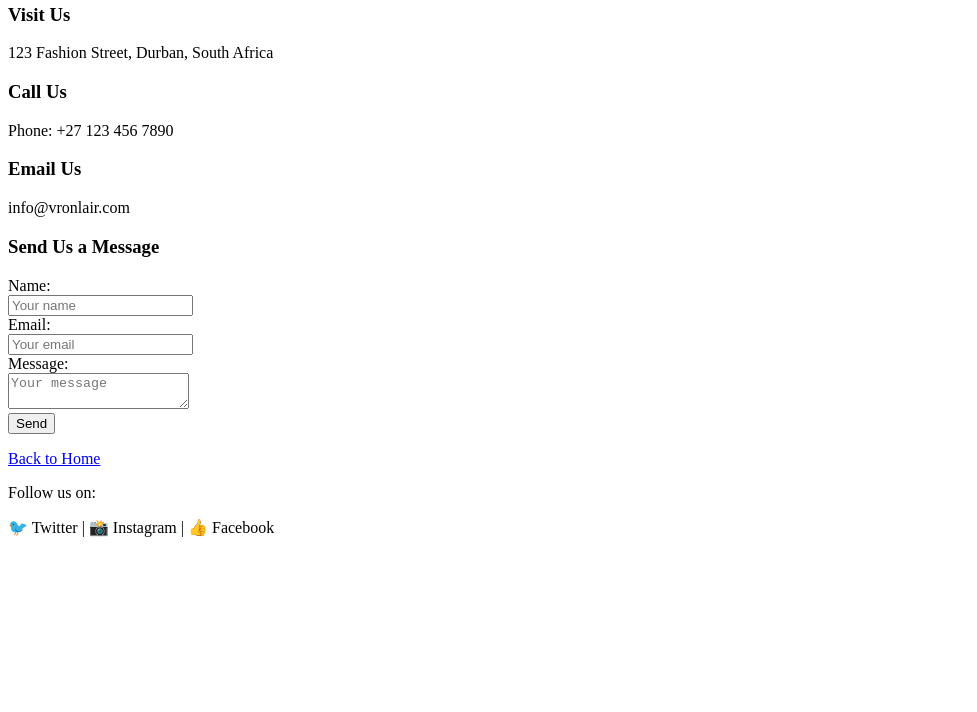
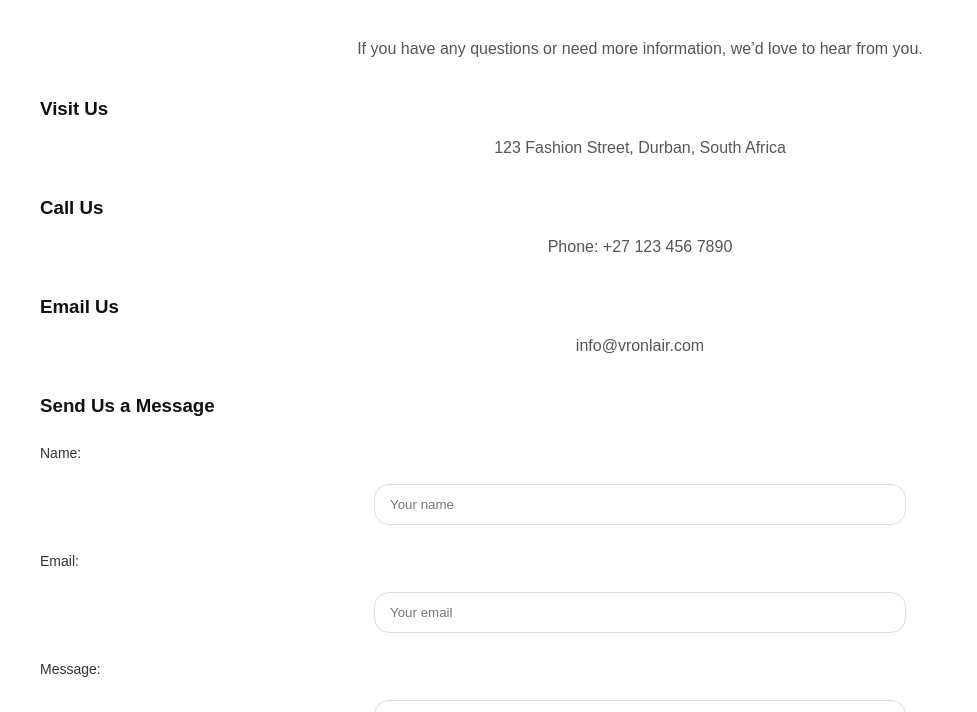
Before and after one commit to Ndumisomathenjwa/ST10475984, a plain HTML site: page contact.html in a window 1280 px wide. Shown: the part 113-825 px from the top of the page, without its empty margins (0-977 px from the left). Before the commit the page ends 800 px from the top, so only its background shows below. Drawn offline with Linux system fonts and the light colour scheme; files that its build step writes are made by us from their sources.

Commit message:
Update contact.html

```diff
--- a/contact.html
+++ b/contact.html
@@ -4,6 +4,8 @@
     <meta charset="UTF-8">
     <meta name="viewport" content="width=device-width, initial-scale=1.0">
     <title>Contact Us - VRONLAIR</title>
+     <!-- LINK YOUR CSS -->
+    <link rel="stylesheet" href="CSS/stylesheet.css">
 </head>
 <body>
 
```
